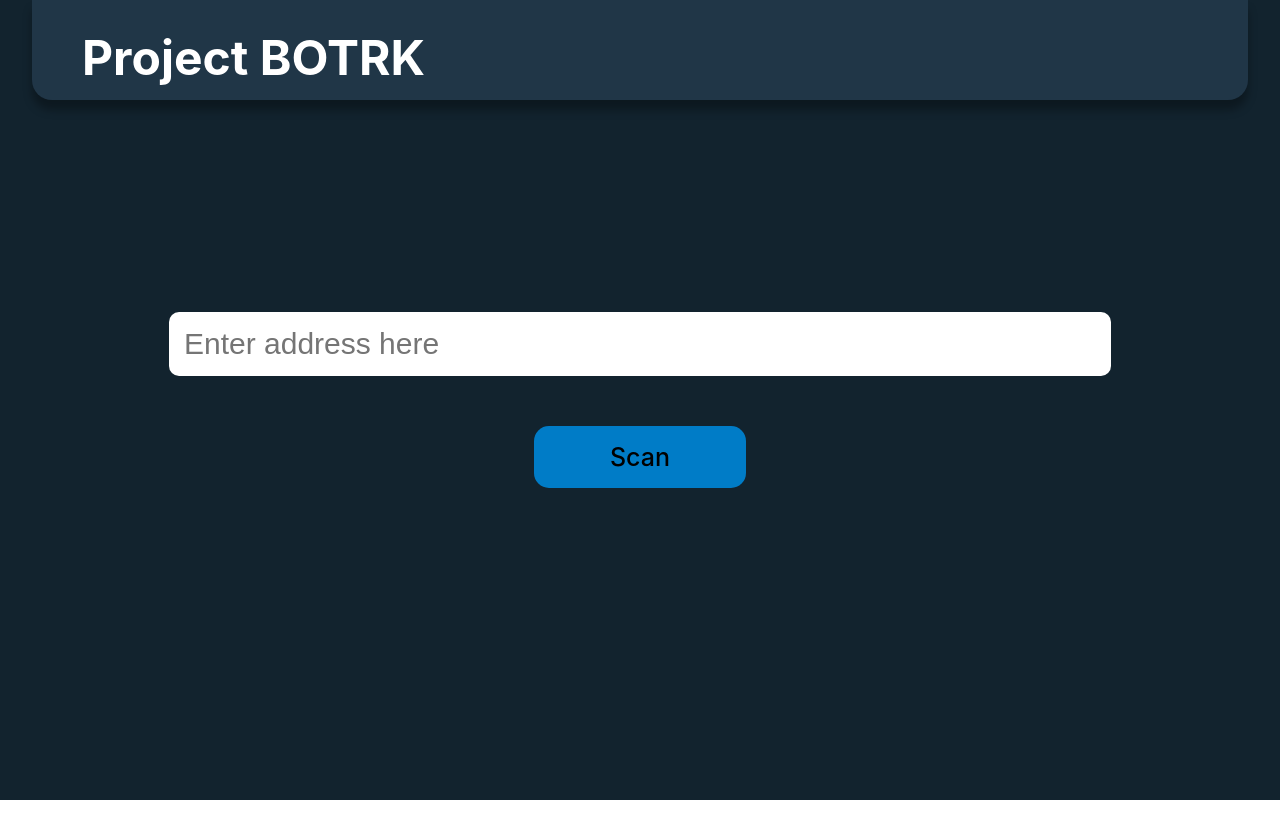
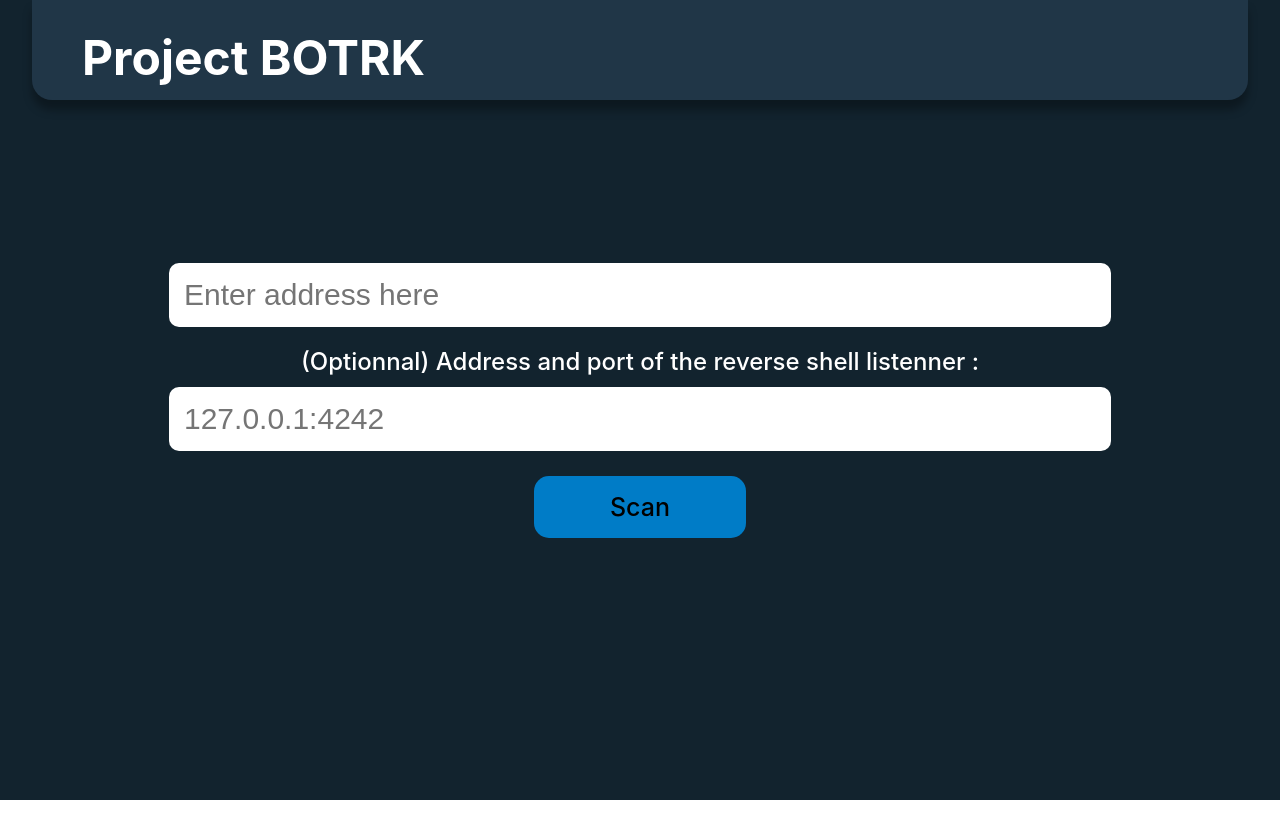
Before and after one commit to Artcann/BOTRK, a Vue app in the folder botrk_front/: page / in a window 1280 px wide. Built offline with nearby package versions, Linux system fonts and the light colour scheme.

Commit message:
Dockerization, ready for prod

```diff
--- a/botrk_front/src/assets/base.css
+++ b/botrk_front/src/assets/base.css
@@ -23,6 +23,8 @@
     display: grid;
     grid-template-columns: 150px repeat(3, 1fr) 150px;
     grid-template-rows: repeat(5, 1fr);
+
+    overflow: auto;
 }
 
 html, body {
@@ -33,7 +35,7 @@ body {
     color: var(--color-text);
     background: var(--color-background);
 
-    font-family: Montserrat, -apple-system, BlinkMacSystemFont, 'Segoe UI', Roboto, Oxygen, Ubuntu, Cantarell, 'Open Sans', 'Helvetica Neue', sans-serif;
+    font-family: Poppins, -apple-system, BlinkMacSystemFont, 'Segoe UI', Roboto, Oxygen, Ubuntu, Cantarell, 'Open Sans', 'Helvetica Neue', sans-serif;
     font-style: normal;
     font-weight: 500;
     font-size: 15px;
--- a/botrk_front/src/views/Home.vue
+++ b/botrk_front/src/views/Home.vue
@@ -2,6 +2,7 @@
 import { createPinia } from 'pinia';
 import { useScanStore } from '../stores/scan.store';
 import router from "vue-router";
+import axios from 'axios';
 
     export default {
         name: "Home",
@@ -13,7 +14,8 @@ import router from "vue-router";
         },
         data() {
             return {
-                address: ""
+                address: "",
+                listenner: ""
             }
         },
         methods: {
@@ -21,6 +23,16 @@ import router from "vue-router";
                 //this.portScanReport.fetchPortScanReport(this.address);
                 console.log("Scan")
                 this.$router.push('/results')
+                if(this.listenner !== "") {
+                    const address = this.listenner.split(":")[0]
+                    const port = this.listenner.split(":")[1]
+
+                    axios({
+                        url: "/reverse_shell?listenner_url=" + address + "&listenner_port=" + port,
+                        method: "GET",
+                        baseURL: "http://127.0.0.1:5000"
+                    })
+                }
                 await this.portScanReport.fetchDirsearchScanReport(this.address);
                 this.portScanReport.fetchXssScanReport();
                 this.portScanReport.fetchBruteForceScanReport();
@@ -37,7 +49,13 @@ import router from "vue-router";
         v-model="address"
         placeholder="Enter address here"
         pattern="http://^(?:[0-9]{1,3}\.){3}[0-9]{1,3}$">
-        <br>
+        <label for="listenner">(Optionnal) Address and port of the reverse shell listenner :</label>
+        <input
+        v-model="listenner"
+        placeholder="127.0.0.1:4242"
+        pattern="http://^(?:[0-9]{1,3}\.){3}[0-9]{1,3}$"
+        name="listenner">
+
         <button @click="scan()">Scan</button>
     </div>
 
@@ -50,6 +68,7 @@ import router from "vue-router";
 
         grid-row-start: 3;
 
+        display: block;
     }
 
     input {
@@ -60,7 +79,9 @@ import router from "vue-router";
         padding: 15px;
         width: 75%;
         font-size: 30px;
-        margin-bottom: 25px;
+
+        display: block;
+        margin: 0px auto 25px auto;
     }
 
     button {
@@ -69,5 +90,13 @@ import router from "vue-router";
         padding: 15px 75px;
         margin-top: 25px;
         border-radius: 15px;
+        display: block;
+        margin: 0px auto 0px auto;
+    }
+
+    label {
+        font-size: 24px;
+        display: block;
+        margin-bottom: 15px;
     }
 </style>
--- a/botrk_front/src/views/Result.vue
+++ b/botrk_front/src/views/Result.vue
@@ -13,17 +13,7 @@ import { useScanStore } from '../stores/scan.store';
 </script>
 
 <template>
-    <div class="initial_recap">
-        <div class="score-recap">
-            <span>0/20</span>
-        </div>
-        <div class="text-info">
-            <span>Hostname: {{scanReport.nikto_report[1]}}</span>
-            <span>IP Address:</span>
-            <span>Scan Time:</span>
-        </div>
-    </div>
-    <div class="initial_recap">
+    <div class="initial_recap" style="margin-top: 50px;">
         <div class="text-info">
             <h1>Dirsearch scan</h1>
             <p >Scan in progress ...</p>
@@ -62,6 +52,15 @@ import { useScanStore } from '../stores/scan.store';
                     <p v-for="dump in scanReport.sqli_report[1]">{{ dump }}</p>
                 </div>
             </div>
+        </div>
+    </div>
+    <div class="initial_recap">
+        <div class="text-info">
+            <h1>XSS Injections Report</h1>
+            <h3>Url where reflected worked :</h3>
+            <span v-for="url in scanReport.scan_xss_report.xssReflected">{{ url }}</span>
+            <h3>Url where stored worked :</h3>
+            <span v-for="url in scanReport.scan_xss_report.xxsStored">{{ url }}</span>
         </div>
     </div>
 </template>
```
Also changed, not shown: 1 other file (tests, documents, lock files or other folders).
